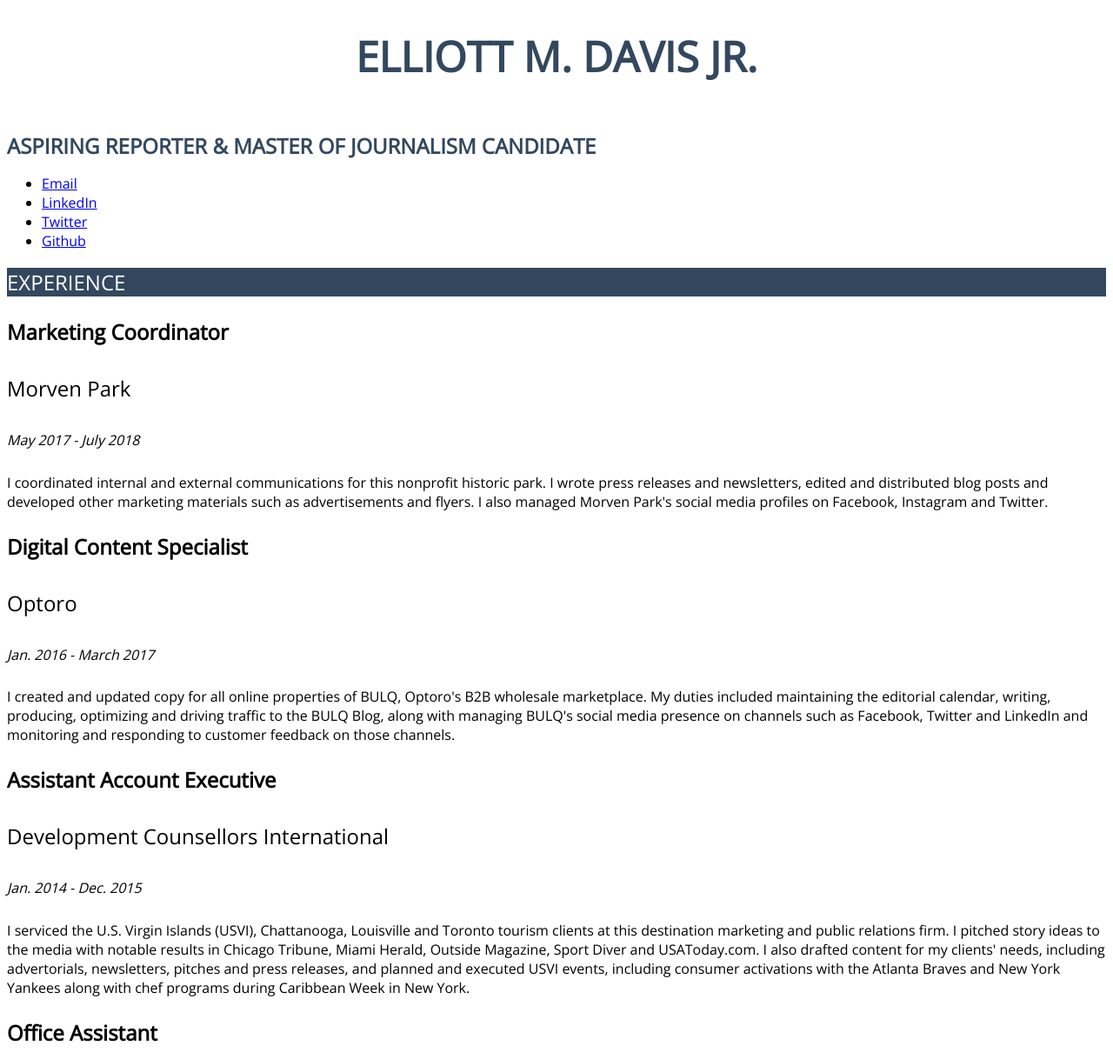
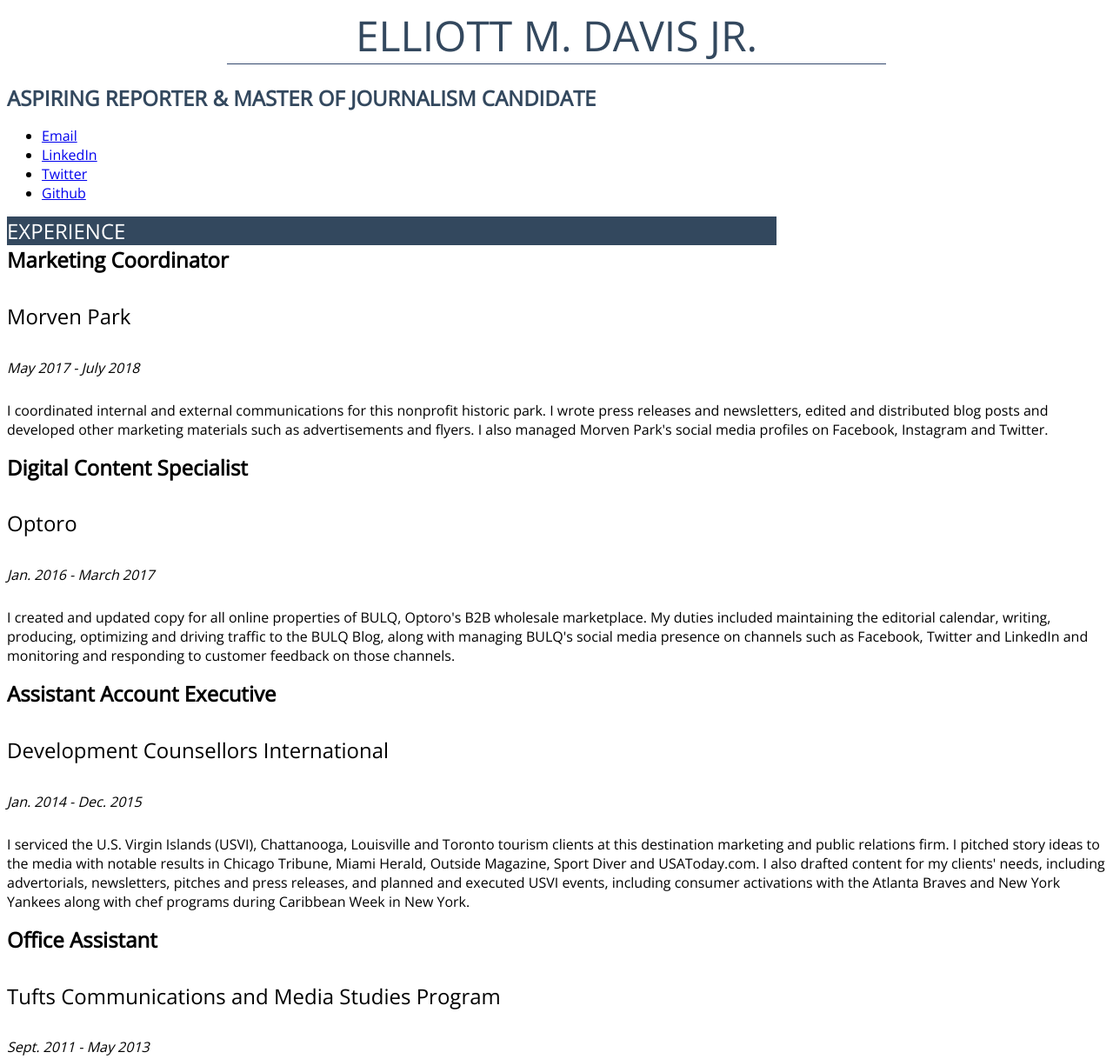
Before and after one commit to edavisjr/Elliott-Davis-jour652, a plain HTML site: page resume-project/index.html in a window 1280 px wide. Shown: the top 1218 px of the page at 87% size. Drawn offline with nearby package versions, Linux system fonts and the light colour scheme.

Commit message:
Basic resume CSS module 2 progress 1

```diff
--- a/resume-project/index.html
+++ b/resume-project/index.html
@@ -13,7 +13,7 @@
 <body>
 <!-- I built this myself! !-->
 
-<h1>Elliott M. Davis Jr.</h1>
+<div id="name">Elliott M. Davis Jr.</div>
 <!--Photo commented out-->
 <!--<img src="Elliott-Davis-Photo.jpg" width="300px">-->
 <br>
@@ -27,44 +27,44 @@
 </ul>
 
 <body>
-  <h2>Experience</h2>
+  <div id="sectionheader">Experience</div>
 
-  <h3>Marketing Coordinator</h3>
+  <div id="jobtitle">Marketing Coordinator</div>
    <h4>Morven Park</h4>
     <h5>May 2017 - July 2018</h5>
     <p>I coordinated internal and external communications for this nonprofit historic park. I wrote press releases and newsletters, edited and distributed blog posts and developed other marketing materials such as advertisements and flyers. I also managed Morven Park's social media profiles on Facebook, Instagram and Twitter.</p>
 
-   <h3>Digital Content Specialist</h3>
+   <div id="jobtitle">Digital Content Specialist</div>
     <h4>Optoro</h4>
      <h5>Jan. 2016 - March 2017</h5>
      <p>I created and updated copy for all online properties of BULQ, Optoro's B2B wholesale marketplace. My duties included maintaining the editorial calendar, writing, producing, optimizing and driving traffic to the BULQ Blog, along with managing BULQ's social media presence on channels such as Facebook, Twitter and LinkedIn and monitoring and responding to customer feedback on those channels.</p>
 
-    <h3>Assistant Account Executive</h3>
+    <div id="jobtitle">Assistant Account Executive</div>
      <h4>Development Counsellors International</h4>
       <h5>Jan. 2014 - Dec. 2015</h5>
       <p>I serviced the U.S. Virgin Islands (USVI), Chattanooga, Louisville and Toronto tourism clients at this destination marketing and public relations firm. I pitched story ideas to the media with notable results in Chicago Tribune, Miami Herald, Outside Magazine, Sport Diver and USAToday.com. I also drafted content for my clients' needs, including advertorials, newsletters, pitches and press releases, and planned and executed USVI events, including consumer activations with the Atlanta Braves and New York Yankees along with chef programs during Caribbean Week in New York.</p>
 
-     <h3>Office Assistant</h3>
+     <div id="jobtitle">Office Assistant</div>
       <h4>Tufts Communications and Media Studies Program</h4>
        <h5>Sept. 2011 - May 2013</h5>
        <p>As a work-study employee at Tufts University's Communications and Media Studies Program, I produced short promotional videos featuring students and alumni for the program's website, interviewed and wrote a feature about a program alumnus for the program's newsletter, and performed various administrative duties.</p>
 
-    <h3>Intern</h3>
+    <div id="jobtitle">Intern</div>
       <h4>The Boston Globe Magazine</h4>
        <h5>Jan. 2013</h5>
        <p> I shadowed a magazine staff writer during this Tufts University-sponsored weeklong internship. During the internship I wrote two published pieces for the February and March issues of the magazine and learned how to research stories and interview people.</p>
 
-    <h3>Press Intern</h3>
+    <div id="jobtitle">Press Intern</div>
       <h4>Massachusetts Attorney General's Office</h4>
        <h5>June - August 2012</h5>
        <p>As a summer intern in Attorney General Martha Coakley's press office, I learned how to pitch stories to reporters, prepare and run press conferences and manage media databases. I also wrote a feature for the monthly interoffice newsletter and multiple press releases.</p>
 
-    <h3>NESN.com Intern</h3>
+    <div id="jobtitle">NESN.com Intern</div>
       <h4>New England Sports Network</h4>
        <h5>June - July 2011</h5>
        <p>As a summer intern at NESN, I wrote more than 60 sports news stories and features published on the network's website. During my time there, I composed a pregame story, postgame story and live blog while covering a New England Revolution Major League Soccer game at Gillette Stadium. I also wrote headlines and edited articles daily, focusing on grammar and conforming to the NESN writing style.</p>
 
-  <h2>Education</h2>
+  <div id="sectionheader">Education</div>
    <ul>
 
     <li>Master of Journalism, Multiplatform Journalism, University of Maryland, College Park, Expected 2019</li>
@@ -73,7 +73,7 @@
 
   </ul>
 
-  <h2>Skills</h2>
+  <div id="sectionheader">Skills</div>
     <ul>
 
       <li>Covering, interviewing for, writing and editing news stories</li>
--- a/resume-project/style.css
+++ b/resume-project/style.css
@@ -6,11 +6,15 @@ body {
 }
 
 /* name banner */
-h1 {
+#name {
   font-size:3em;
   color: #33485e;
   text-transform: uppercase;
   text-align: center;
+  border-bottom: 1px solid #33486e;
+  width: 60%;
+  min-width: 300px;
+  margin: 0 auto;
 }
 
 /* my title */
@@ -21,16 +25,19 @@ strong {
 }
 
 /* section titles */
-h2 {
+#sectionheader {
   font-size:1.5em;
   text-transform: uppercase;
   background-color: #33485e;
   color: white;
   font-weight: 400;
+  margin-top: 20px 0px 10px 0px;
+  width: 70%;
+  min-width: 300px;
 }
 
 /*job titles*/
-h3 {
+#jobtitle {
   font-size:1.5em;
   font-weight:600;
 }
```
